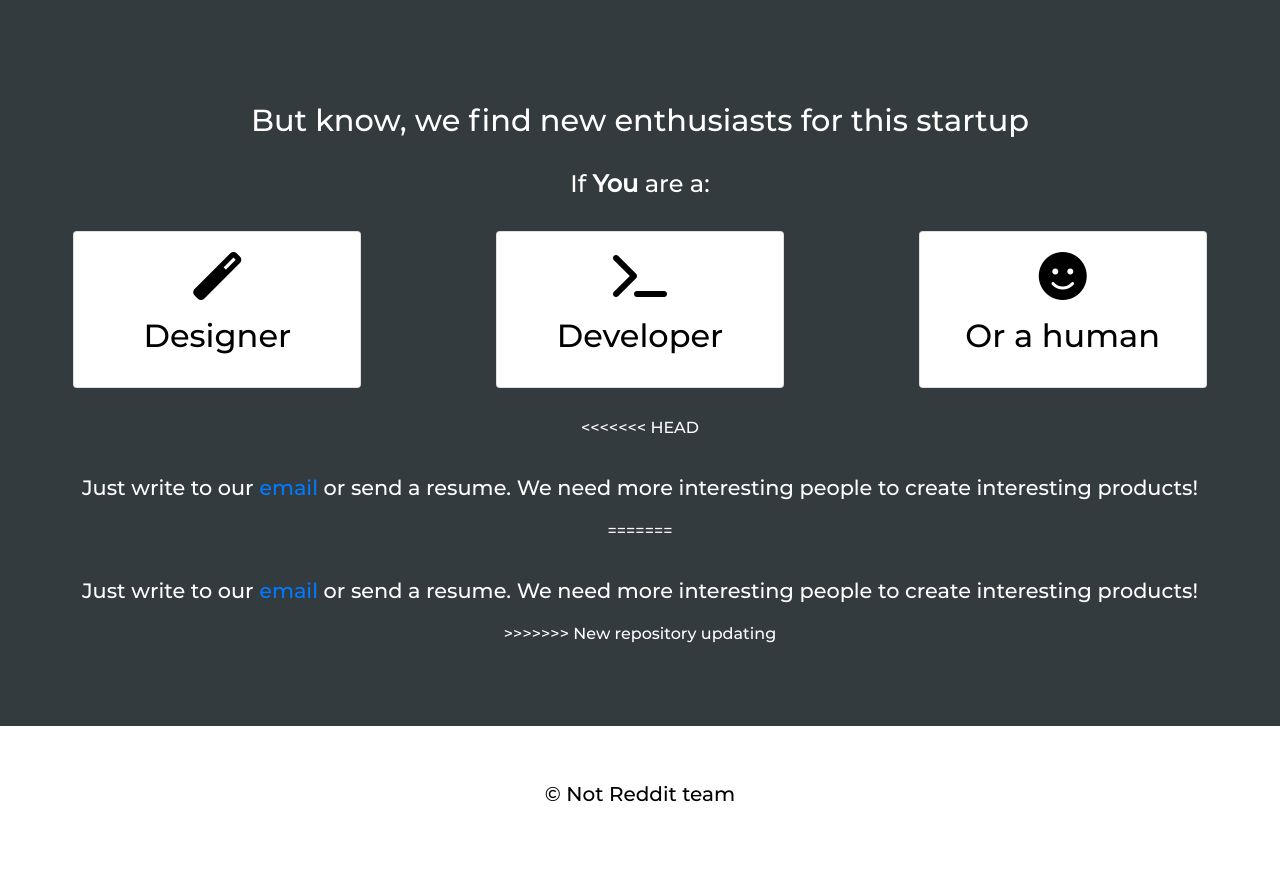
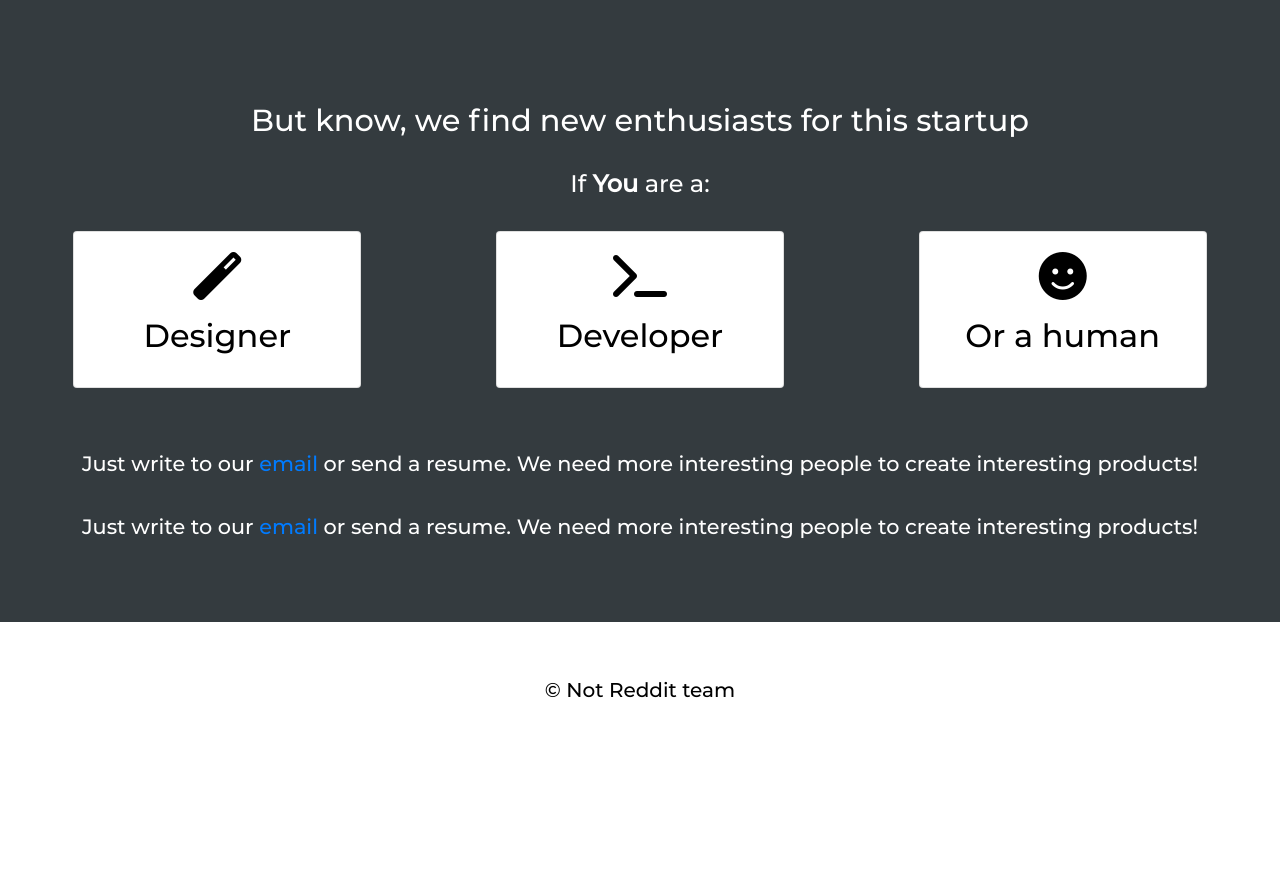
Before and after one commit to Grrame22/Not-Reddit, a Django app: page /team/ in a window 1280 px wide. Shown: the part 1559-2429 px from the top of the page. After the commit the page ends 2257 px from the top, so only its background shows below. Run offline with Django 3.2, Linux system fonts and the light colour scheme; some libraries are stand-ins or nearby versions.

Commit message:
Team files changed

```diff
--- a/startup/templates/startup/team.html
+++ b/startup/templates/startup/team.html
@@ -62,12 +62,9 @@
 
                     </div>
                 </div>
-<<<<<<< HEAD
                 <p style="font-size: 1.3rem; margin-top: 2rem">Just write to our <a href="{% url 'contacts_page' %}">email</a>
                     or send a resume. We need more interesting people to create interesting products!</p>
-=======
                 <p style="font-size: 1.3rem; margin-top: 2rem">Just write to our <a href="{% url 'contacts_page' %}">email</a> or send a resume. We need more interesting people to create interesting products!</p>
->>>>>>> New repository updating
             </div>
         </div>
 
```
